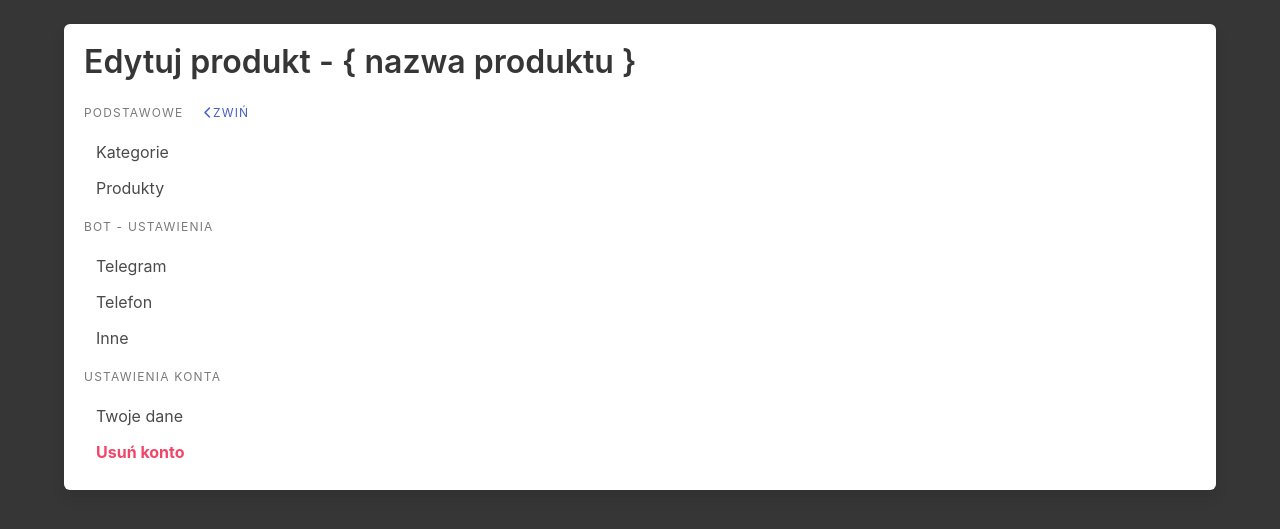
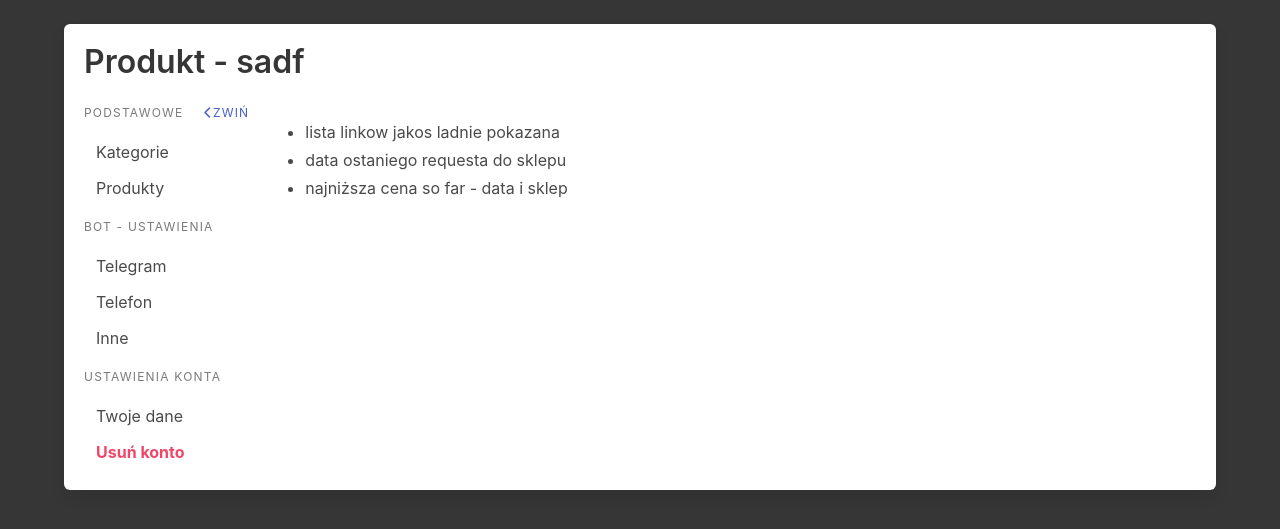
Before and after one commit to Pawikoski/PromoBotDjango, a Django app: page /produkt/5 in a window 1280 px wide. Shown: the part 56-585 px from the top of the page. Run offline with Django 4.2, Linux system fonts and the light colour scheme; a user stored in the database is signed in; data comes from the database, SQL or seed files in the repository; both versions use the stored data as it was after the commit; some libraries are stand-ins or nearby versions.

Commit message:
0.1 alpha

```diff
--- a/priceBot/urls.py
+++ b/priceBot/urls.py
@@ -13,8 +13,10 @@
     path('zglos-blad/', views.report_bug_page, name='report_bug'),
     path('sledz-produkty/', views.add_products, name='add_products'),
 
-    path('produkt/<int:product_id>', views.product_edit, name='product_edit'),
-    path('kategoria/<int:category_id>', views.category_edit, name='category_edit'),
+    path('produkt/<int:product_id>', views.product, name='product'),
+
+    path('edytuj-produkt/<int:product_id>', views.product_edit, name='product_edit'),
+    path('edytuj-kategorie/<int:category_id>', views.category_edit, name='category_edit'),
 
     path('products-for-category/', views.products_for_category, name='products_for_category'),
 
--- a/priceBot/views.py
+++ b/priceBot/views.py
@@ -248,8 +248,21 @@
                         return HttpResponse("Ten sklep nie jest obsługiwany. JEsli cos nie pasuje to napisz maila")
 
 
+    return render(request, 'account/products.html', context=context)
 
-    return render(request, 'account/products.html', context=context)
+
+def product(request, product_id):
+    product = Product.objects.get(id=product_id)
+    if request.user != product.user:
+        return HttpResponse("to nie twoj produkt kolego")
+
+
+
+    context = {
+        'product_name': product.product_name,
+    }
+
+    return render(request, 'product/product.html', context=context)
 
 
 def data_account(request):
@@ -267,24 +280,35 @@
 
         return api_key
 
-    user_data = UserData(user=request.user)
+    user_data = UserData.objects.get(user=request.user)
 
     if request.method == "POST":
-        if 'generate-promobot-api-key' in request.POST and not UserData.objects.get(user=request.user).promobot_api_key:
+        if 'generate-promobot-api-key' in request.POST and not user_data.promobot_api_key:
             new_api_key = generate_api_key()
             user_data.promobot_api_key = new_api_key
             user_data.save()
-        if 'main-form' in request.POST:
-            # todo: retrieve and validate data from form, add / alter data in database
-            pass
+        if 'update-data' in request.POST:
+            if request.POST['telegram_api_key']:
+                user_data.telegram_api_key = request.POST['telegram_api_key']
+            if request.POST['telegram_api_uid']:
+                try:
+                    new_uid = int(request.POST['telegram_api_uid'])
+                    user_data.telegram_user_id = new_uid
+                except ValueError:
+                    # TODO: display error
+                    print("nieprawidłowy telegram id")
 
-    user_data = UserData.objects.get(user=request.user)
+            if request.POST['phone_number']:
+                user_data.phone_number = '+48' + request.POST['phone_number']
+
+            user_data.save()
+
 
     context = {
         'promobot_api_key': user_data.promobot_api_key,
         'telegram_api_key': user_data.telegram_api_key,
         'telegram_user_id': user_data.telegram_user_id,
-        'phone_number': user_data.phone_number
+        'phone_number': str(user_data.phone_number).replace("+48", "")
     }
 
     # print(context)
--- a/templates/account/products.html
+++ b/templates/account/products.html
@@ -125,7 +125,7 @@
 
           {% for product in products %}
           <tr class="has-text-centered">
-            <th class="has-text-centered" title="Nazwa produktu">{{ product.product_name }}</th>
+            <th class="has-text-centered" title="Nazwa produktu"><a href="{% url 'product' product.id %}">{{ product.product_name }}</a></th>
             <td class="has-text-centered" title="Kategoria">{{ product.category_name }}</td>
             <td class="has-text-centered" title="Liczba linków">{{ product.urls_count }}
 
--- /dev/null
+++ b/templates/product/product.html
@@ -0,0 +1,21 @@
+{% extends 'account/base.html' %}
+
+{% block title %}
+    Produkt - {{ product_name }}
+{% endblock title %}
+{% block title2 %}
+    <h1 class="title">Produkt - {{ product_name }}</h1>
+{% endblock title2 %}
+
+
+{% block main-column %}
+<div class="content">
+    <ul>
+        <li>lista linkow jakos ladnie pokazana</li>
+        <li>data ostaniego requesta do sklepu</li>
+        <li>najniższa cena so far - data i sklep</li>
+    </ul>
+</div>
+
+
+{% endblock main-column %}
```
Also changed, not shown: templates/account/data.html (+4 -4 lines), db.sqlite3, priceBot/migrations/0007_alter_userdata_promobot_api_key.py (added), priceBot/migrations/0008_alter_userdata_promobot_api_key.py (added).
